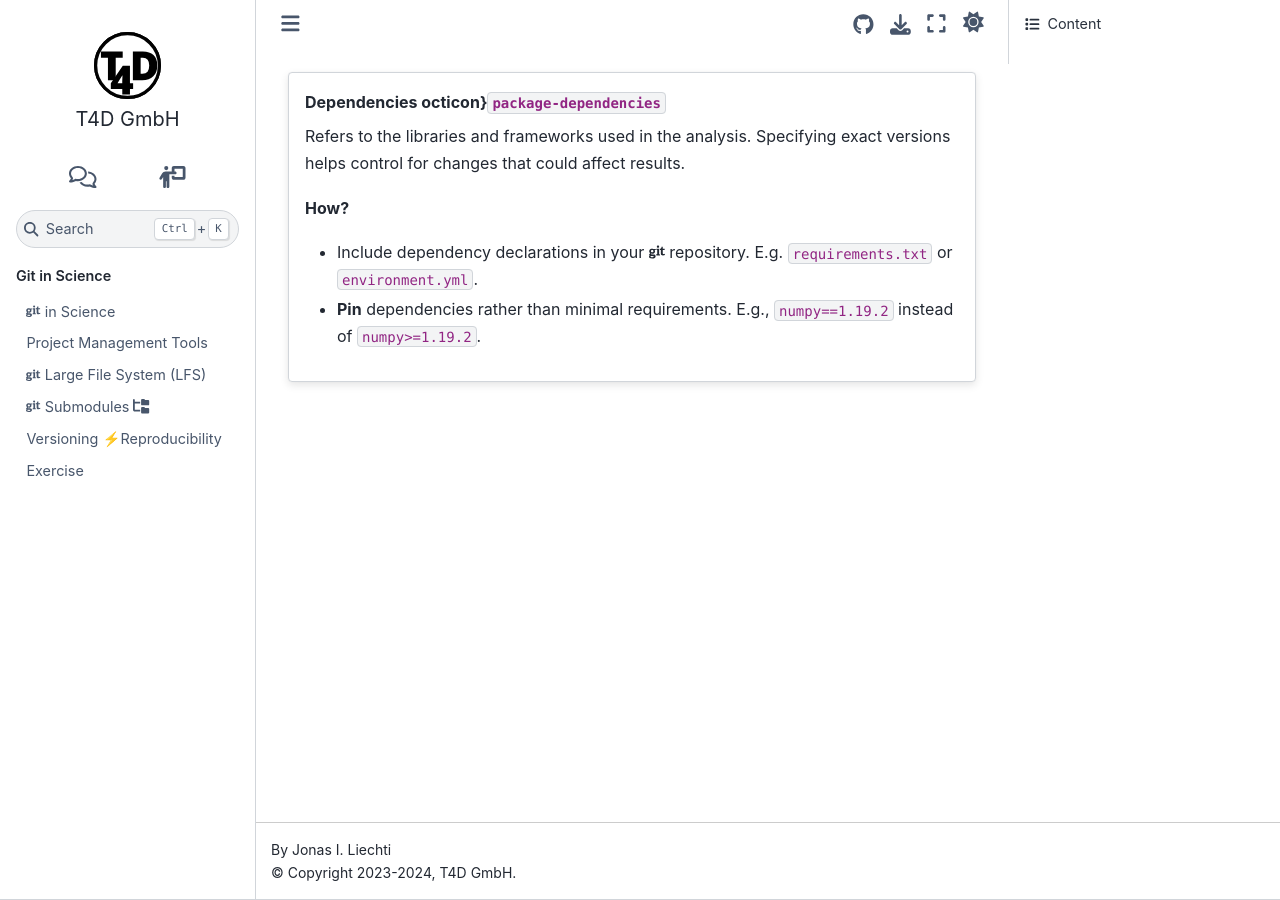
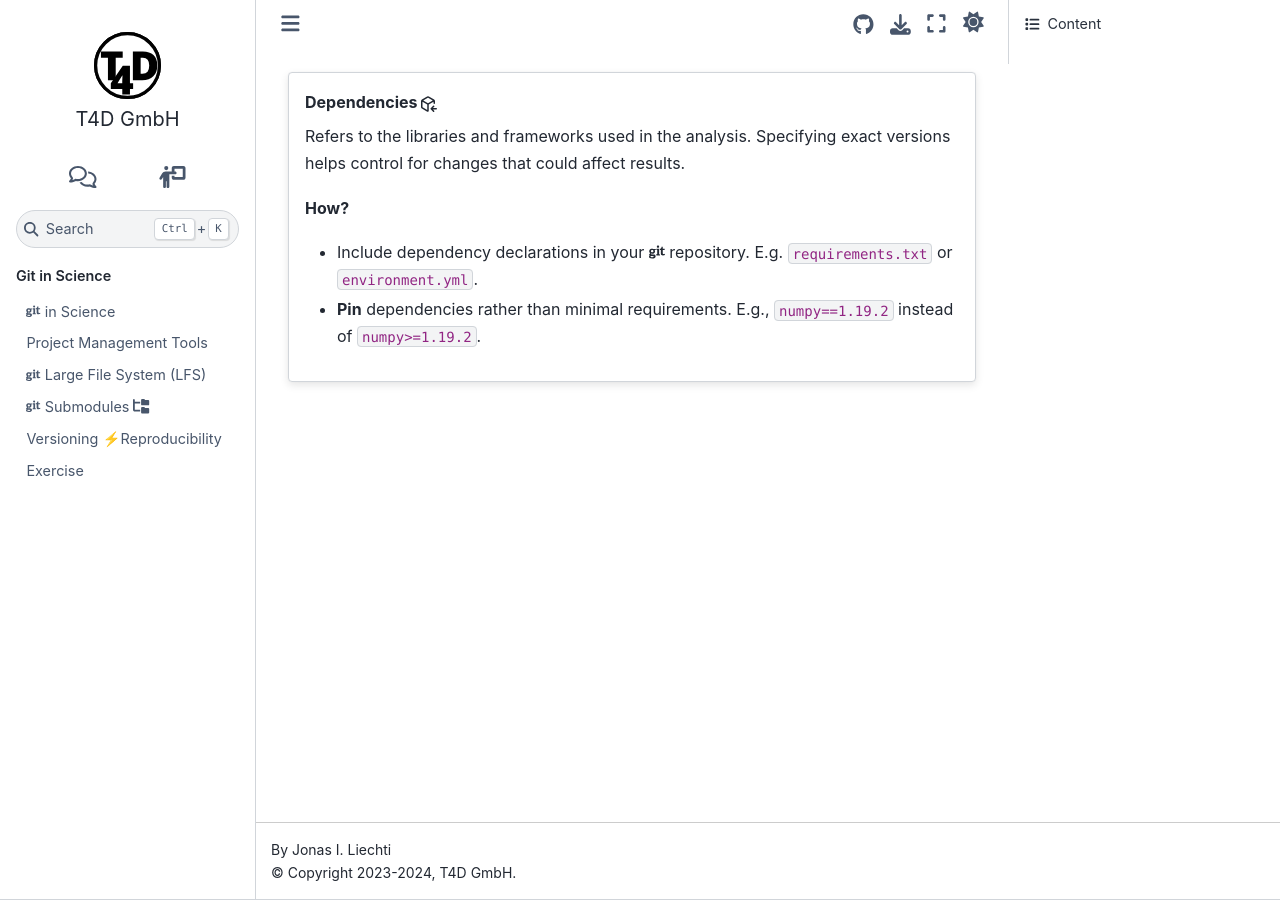
Before and after one commit to t4d-gmbh/git-and-science, a Sphinx documentation site: the page built from source/content/versioning_vs_reproducibility/reproduce/dependencies.md, in a window 1280 px wide. Built offline with Sphinx 7.4.7 and the Sphinx Book theme 1.1.4, drawn with Linux system fonts in a browser that asks for light colours; the version number could not be read and is left out.

Commit message:
fixed icon

```diff
--- a/source/content/versioning_vs_reproducibility/reproduce/dependencies.md
+++ b/source/content/versioning_vs_reproducibility/reproduce/dependencies.md
@@ -1,4 +1,4 @@
-{% if slide %}####{%else%}:::{card}{%endif%} Dependencies octicon}`package-dependencies`
+{% if slide %}####{%else%}:::{card}{%endif%} Dependencies {octicon}`package-dependencies`
 Refers to the libraries and frameworks used in the analysis.
 Specifying exact versions helps control for changes that could affect results.
 
```
